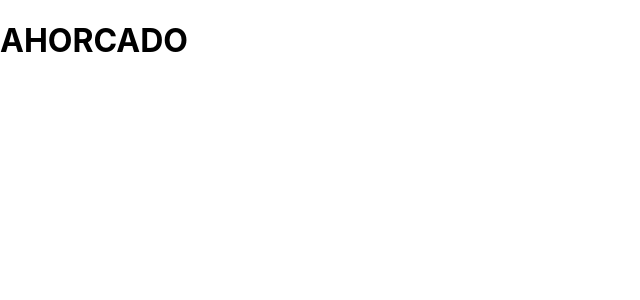
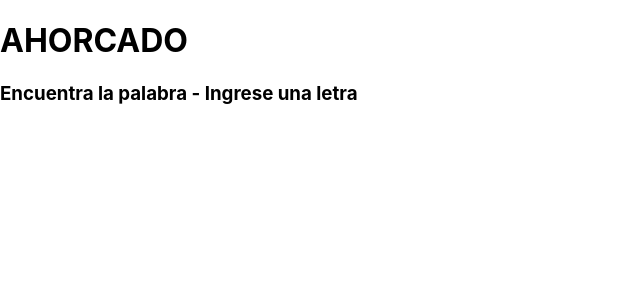
Before and after one commit to JuanDAristizabal/Parcial_Web, a React (Create React App) app: page / in a window 1280 px wide. Shown: the top 300 px of the page, without its empty margins (0-640 px from the left). Built offline with nearby package versions, Linux system fonts and the light colour scheme.

Commit message:
texto div

```diff
--- a/src/App.tsx
+++ b/src/App.tsx
@@ -5,8 +5,13 @@ function App() {
   return (
     <div className="App">
       <div className='Comtainer'>
+        <div className="texto">
         <h1><b>AHORCADO</b></h1>
-        <h3></h3>
+        <h3>Encuentra la palabra - Ingrese una letra</h3>
+        </div>
+        <div className="horca">
+
+        </div>
       </div>
     </div>
   );
```
